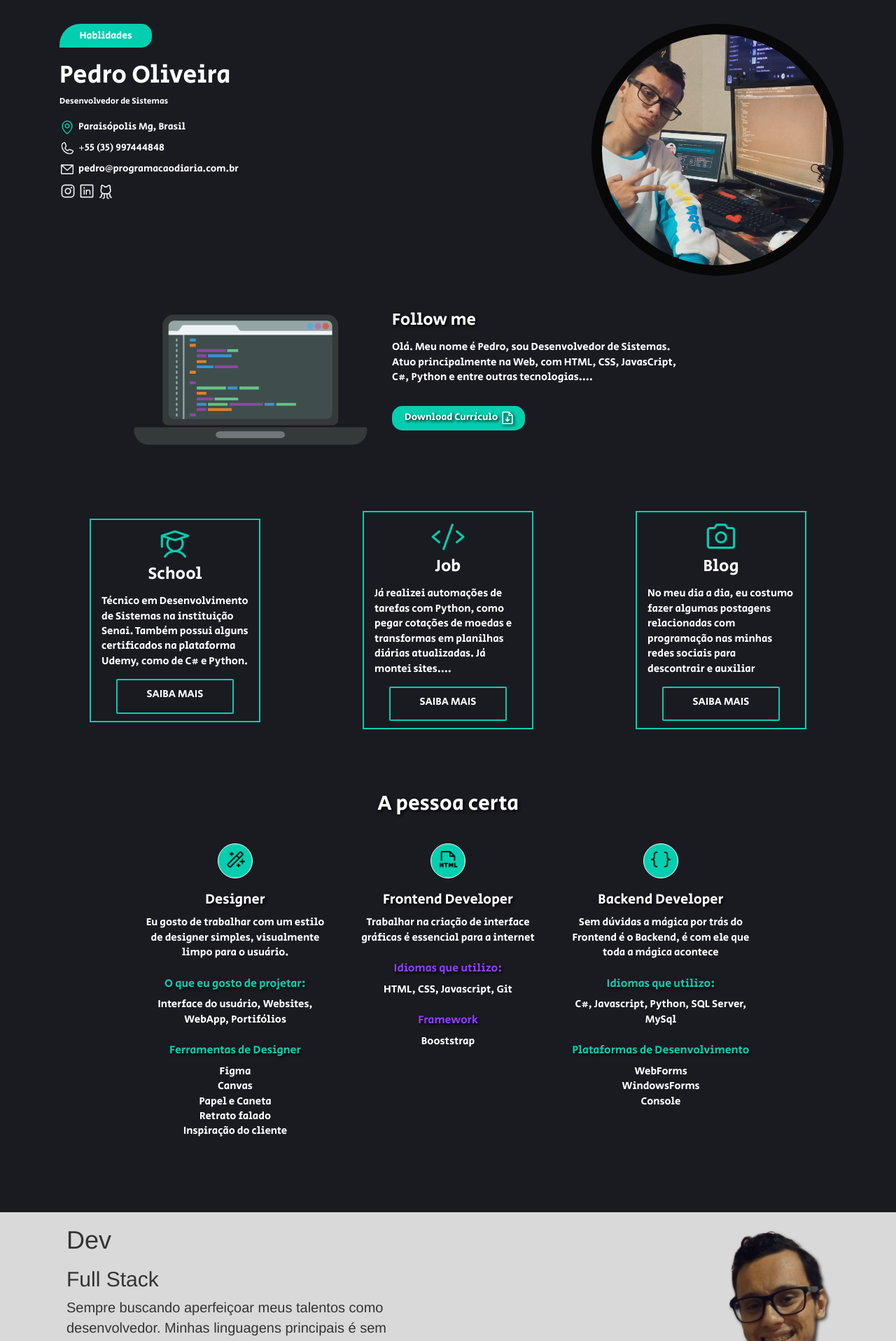
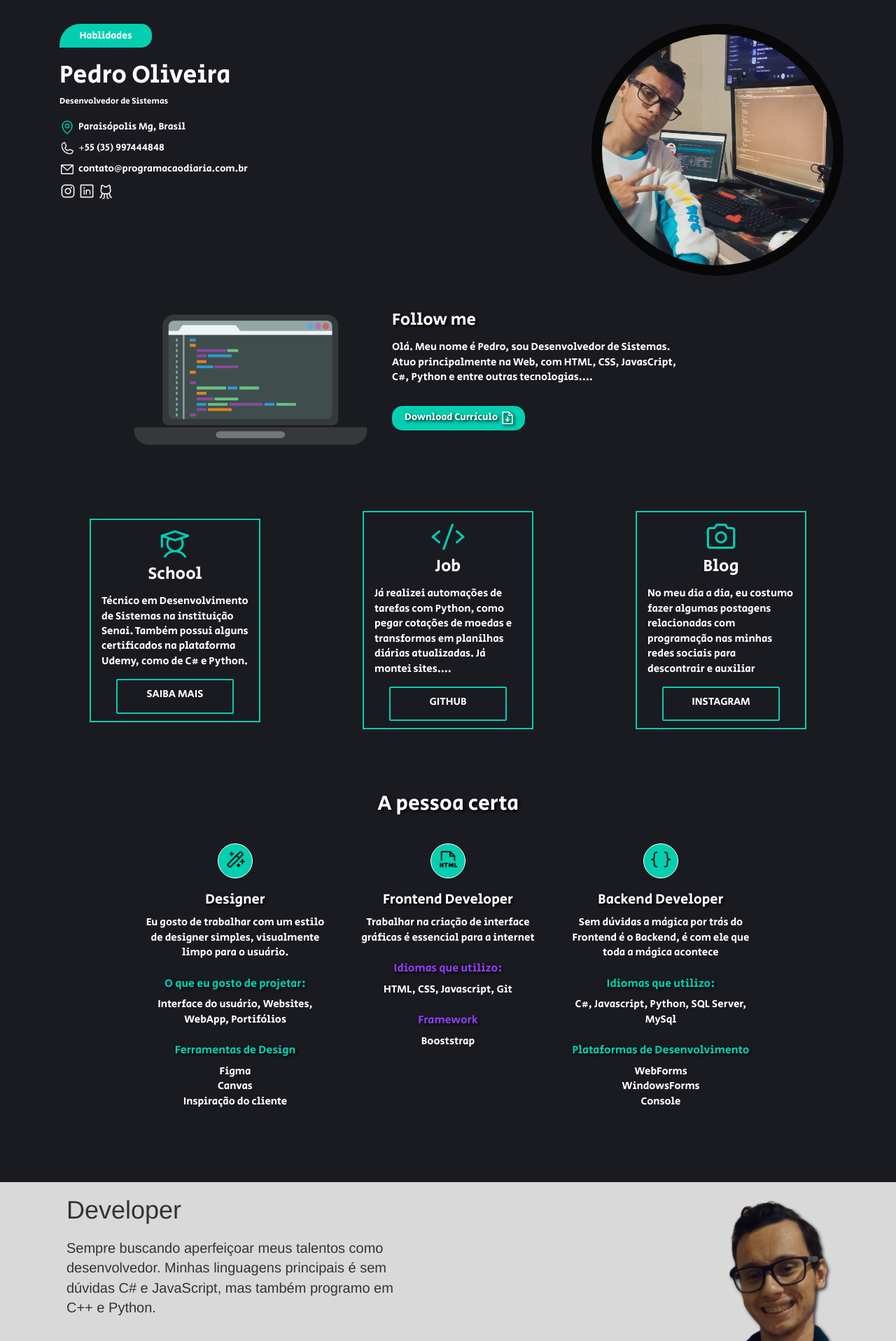
Before and after one commit to PedroPro212/Portfolio, a PHP site: page / in a window 1280 px wide. Shown: the part 520-2436 px from the top of the page at 70% size. Run offline with PHP 8.4, Linux system fonts and the light colour scheme.

```diff
--- a/index.html
+++ b/index.html
@@ -25,7 +25,6 @@
             <li><a href="/index.html">Início</a></li>
             <li><a href="/pages/habilidades.html">Habilidades</a></li>
             <li><a href="/pages/orcamento.php">Orçamento</a></li>
-            <li><a href="/pages/contato.html">Contato</a></li>
           </ul>
         </nav>
     </header>
@@ -42,7 +41,7 @@
                 <h6 style="margin-bottom:20px;">Desenvolvedor de Sistemas</h6>
                 <img  src="img/map.png" width="22" style="float:left; margin-right:5px;" /><p style="text-align:left;">Paraisópolis Mg, Brasil</p>
                 <img  src="img/phone.png" width="22" style="float:left; margin-right:5px;" /><p style="text-align:left;">+55 (35) 997444848</p>
-                <img  src="img/email.png" width="22" style="float:left; margin-right:5px;" /><p style="text-align:left;">pedro@programacaodiaria.com.br</p>
+                <img  src="img/email.png" width="22" style="float:left; margin-right:5px;" /><p style="text-align:left;">contato@programacaodiaria.com.br</p>
                 <div class="mini_logos row" style="margin-left:0px; margin-top:10px;">
                     <a href="https://www.instagram.com/pedro_code_212/" target="_blank"><img  src="img/instagram.png" alt="Instagram" width="24" /></a>
                     <a href="https://www.linkedin.com/in/pedro-oliveira-b820811b4/" target="_blank"><img  src="img/linkedin.png" alt="Linkedin" width="24" /></a>
@@ -87,7 +86,7 @@
                     <h3 class="text-center">Job</h3>
                     <p class="textleft">Já realizei automações de tarefas com Python, como pegar cotações de moedas e transformas em planilhas diárias atualizadas. Já montei sites....</p>
                     <div class="botao_SaibaMais center-block">
-                        <a href="#" class="text-center"><p>Saiba mais</p></a>
+                        <a href="#" class="text-center"><p>GitHub</p></a>
                     </div>
                 </div>
 
@@ -96,7 +95,7 @@
                     <h3 class="text-center">Blog</h3>
                     <p class="textleft">No meu dia a dia, eu costumo fazer algumas postagens relacionadas com programação nas minhas redes sociais para descontrair e auxiliar</p>
                     <div class="botao_SaibaMais center-block">
-                        <a href="https://www.instagram.com/pedro_code_212/" class="text-center"><p>Saiba mais</p></a>
+                        <a href="https://www.instagram.com/pedropro212/" class="text-center" target="_blank"><p>Instagram</p></a>
                     </div>
                 </div>
             </div>
@@ -112,8 +111,8 @@
                     <p>Eu gosto de trabalhar  com um estilo de designer  simples, visualmente limpo para o usuário.</p>
                     <h6>O que eu gosto de projetar:</h6>
                     <p>Interface do usuário, Websites, WebApp, Portifólios</p>
-                    <h6>Ferramentas de Designer</h6>
-                    <p>Figma<br />Canvas<br />Papel e Caneta<br />Retrato falado<br />Inspiração do cliente</p>
+                    <h6>Ferramentas de Design</h6>
+                    <p>Figma<br />Canvas<br />Inspiração do cliente</p>
                 </div>
 
                 <div class="informacoes col-sm-4">
@@ -141,10 +140,10 @@
 
         <div class="container-fluid fundo" style="display: flex;margin-top:80px;">
             <div class="row">
-                <h1>Dev</h1>
-                <h2>Full Stack</h2>
+                <h1>Developer</h1>
+                <h2></h2>
                 <p style="font-size: 20px;">
-                    Sempre buscando aperfeiçoar meus talentos como desenvolvedor. Minhas linguagens principais é sem dúvidas C# e JavaScript, mas também programo em NodeJs e Python.
+                    Sempre buscando aperfeiçoar meus talentos como desenvolvedor. Minhas linguagens principais é sem dúvidas C# e JavaScript, mas também programo em C++ e Python.
                 </p>
                 <div style="margin-top:5vh">
                     <img src="/img/LogoHtml.svg" class="imgLogosLing" width="128" style="margin-right: 3vh;">
@@ -161,7 +160,7 @@
             <div class="col-sm-6">
                 <div class="precisa center-block">
                     <h3>Precisa de um sistema? Site, programa ou automação/bot?</h3>
-                    <a href="/pages/orcamento.html"><div class="orcamento">
+                    <a href="/pages/orcamento.php"><div class="orcamento">
                         <p style="text-transform:uppercase; color:white; text-align:center; padding-top:10px;">Se sim, clique aqui</p>
                     </div></a>
                 </div>
--- a/pages/orcamento.php
+++ b/pages/orcamento.php
@@ -26,7 +26,6 @@
             <li><a href="/index.html">Início</a></li>
             <li><a href="/pages/habilidades.html">Habilidades</a></li>
             <li><a href="/pages/orcamento.php">Orçamento</a></li>
-            <li><a href="/pages/contato.html">Contato</a></li>
           </ul>
         </nav>
     </header>
```
